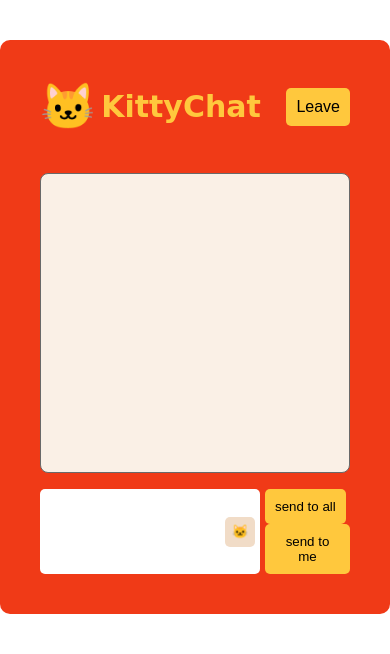
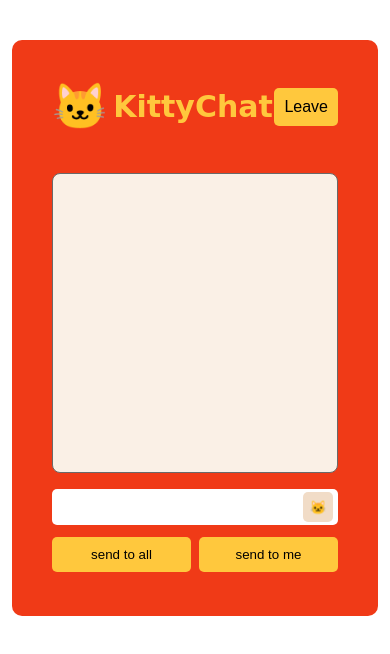
Before and after one commit to MickDellaert/chatroom-exercise, a plain HTML site: page client/chat.html in a window 390 px wide. Drawn offline with nearby package versions, Linux system fonts and the light colour scheme; no server answers; a web font is replaced by a local one.

Commit message:
css update: changed mobile layout

```diff
--- a/client/chat.html
+++ b/client/chat.html
@@ -44,8 +44,8 @@
                 <button type="button" class="emo-btn" onclick="toggleEmojiPopup()">🐱</button>
             </div>
             <div class="buttons-container">
-                <button id="sendAllBtn">send to all</button>
-                <button id="sendMeBtn">send to me</button>
+                <button class="send-button" id="sendAllBtn">send to all</button>
+                <button class="send-button" id="sendMeBtn">send to me</button>
             </div>
         </div>
     </form>
--- a/client/style.css
+++ b/client/style.css
@@ -277,3 +277,29 @@ textarea:focus {
         content: var(--emoji-2);
     }
 }
+
+@media (max-width: 700px) {
+
+    .chat-input-container{
+        margin-right: 0;
+        margin-bottom: 8px;
+    }
+
+    .input-container{
+        display: block;
+    }
+
+    .buttons-container{
+        display: flex;
+        margin-left: -4px;
+        margin-right: -4px;
+
+    }
+    .send-button{
+        flex: 1;
+        margin: 4px;
+    }
+    body{
+        margin: 12px;
+    }
+}
```
Also changed, not shown: server/server.js (+5 -5 lines), server/utils/users.js (added, +15 -0 lines).
